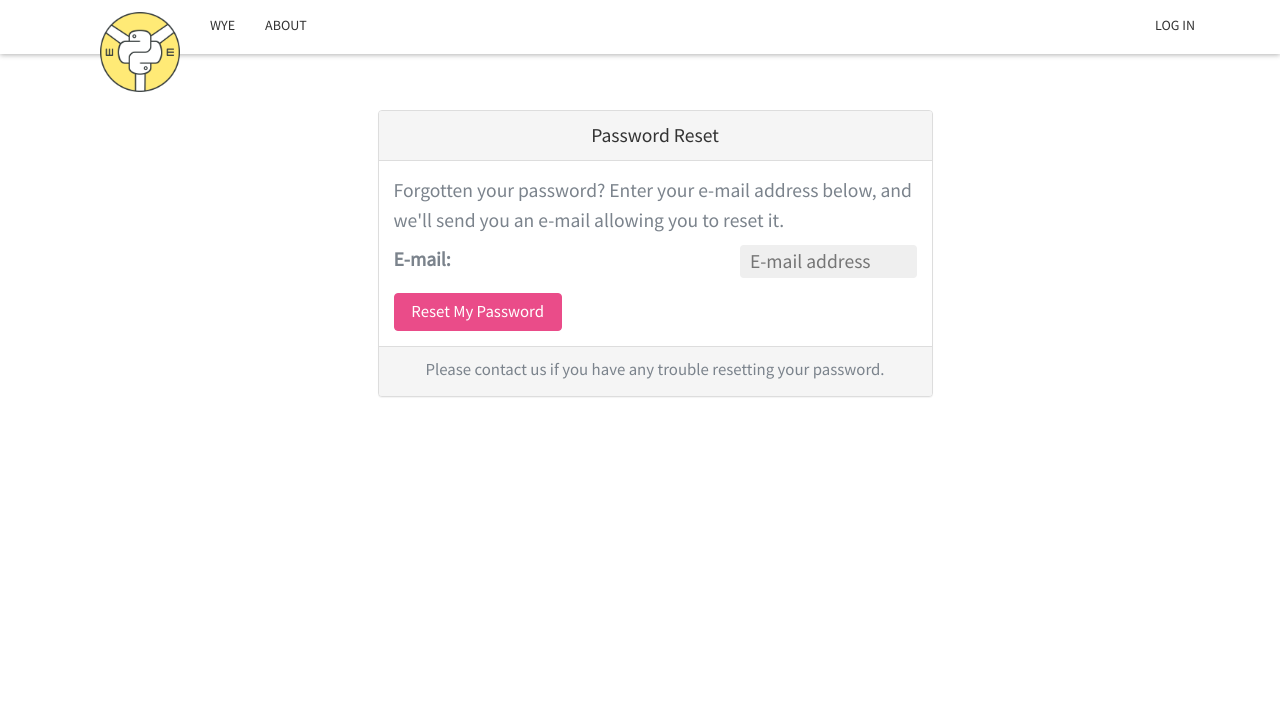
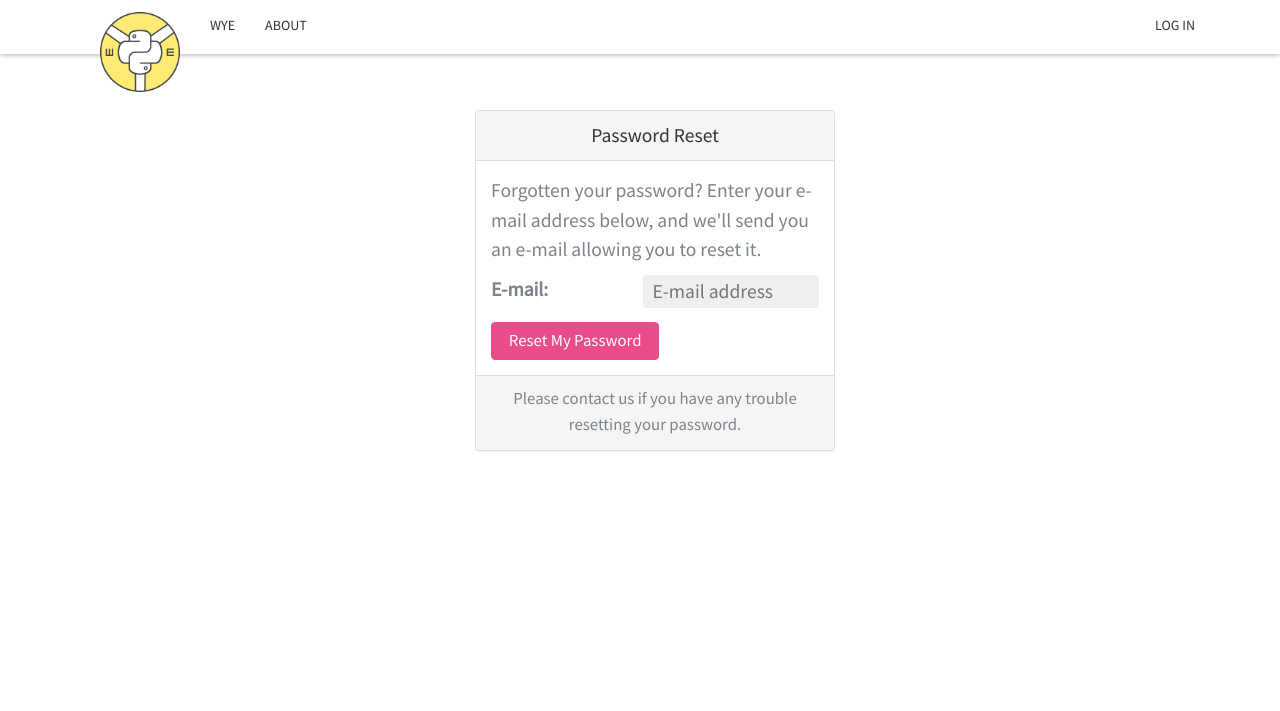
Before and after one commit to pythonindia/wye, a Django app: page /accounts/password/reset/ in a window 1280 px wide. Shown: the top 711 px of the page. Run offline with Django 3.2, Linux system fonts and the light colour scheme; some libraries are stand-ins or nearby versions; some web fonts are replaced.

Commit message:
Fixed width of forms

```diff
--- a/wye/templates/account/password_reset.html
+++ b/wye/templates/account/password_reset.html
@@ -8,7 +8,7 @@
 {% block content %}
     <div class="container">
         <div class="row">
-            <div class="col-md-6 col-md-offset-3">
+            <div class="col-md-4 col-md-offset-4">
                 <div class="panel panel-default">
                     <div class="panel-heading text-center regular">{% trans "Password Reset" %}</div>
                     <div class="panel-body">
```
